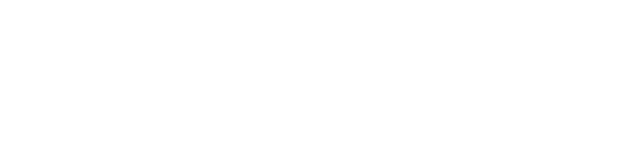
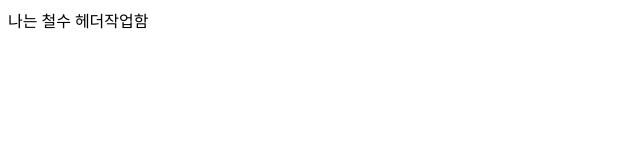
Before and after one commit to jhmin-study/git-study, a plain HTML site: page index.html in a window 1280 px wide. Shown: the whole page, without its empty margins (0-640 px from the left). Drawn offline with Linux system fonts and the light colour scheme.

Commit message:
Update index.html

```diff
--- a/index.html
+++ b/index.html
@@ -6,6 +6,6 @@
     <title>Document</title>
 </head>
 <body>
-
+    <header>나는 철수 헤더작업함</header>
 </body>
 </html>
```
